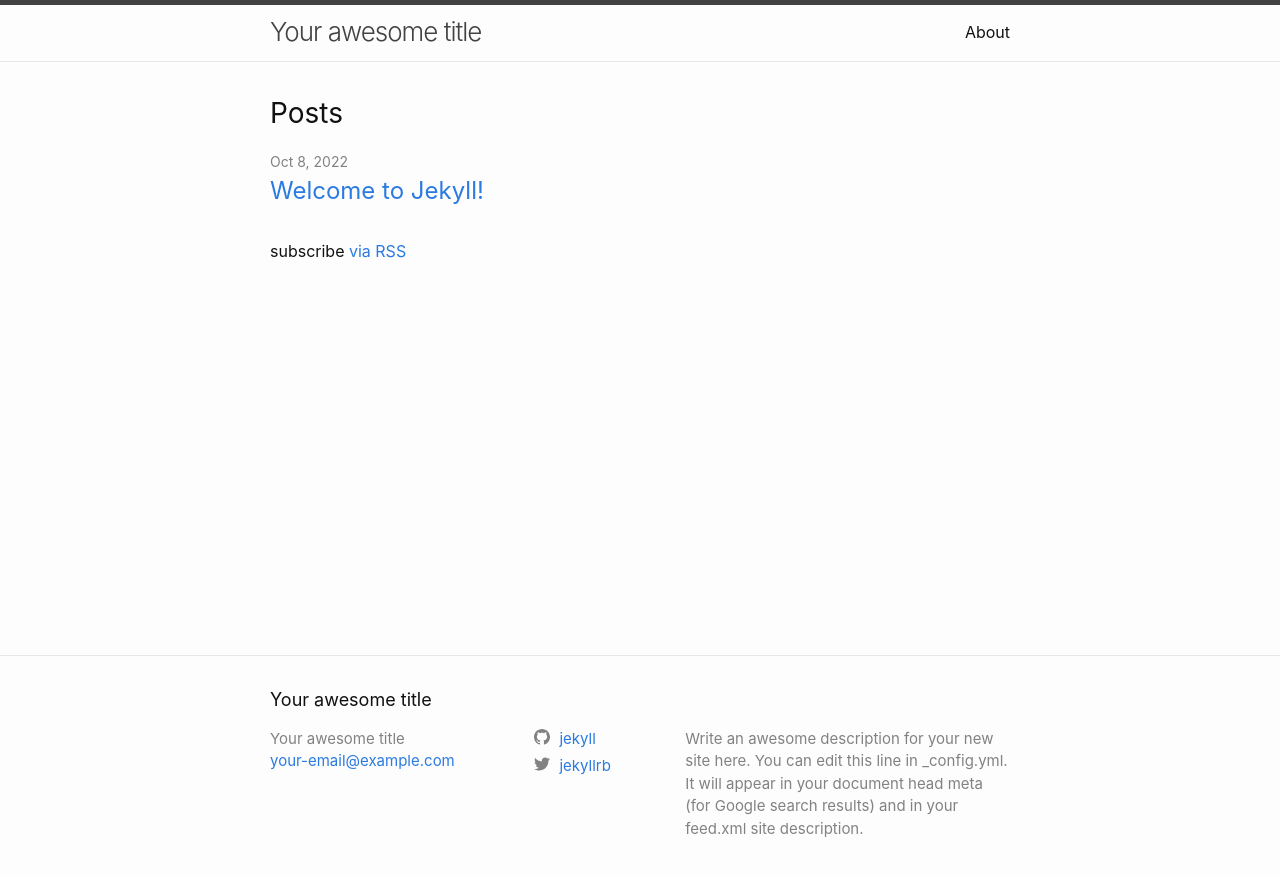
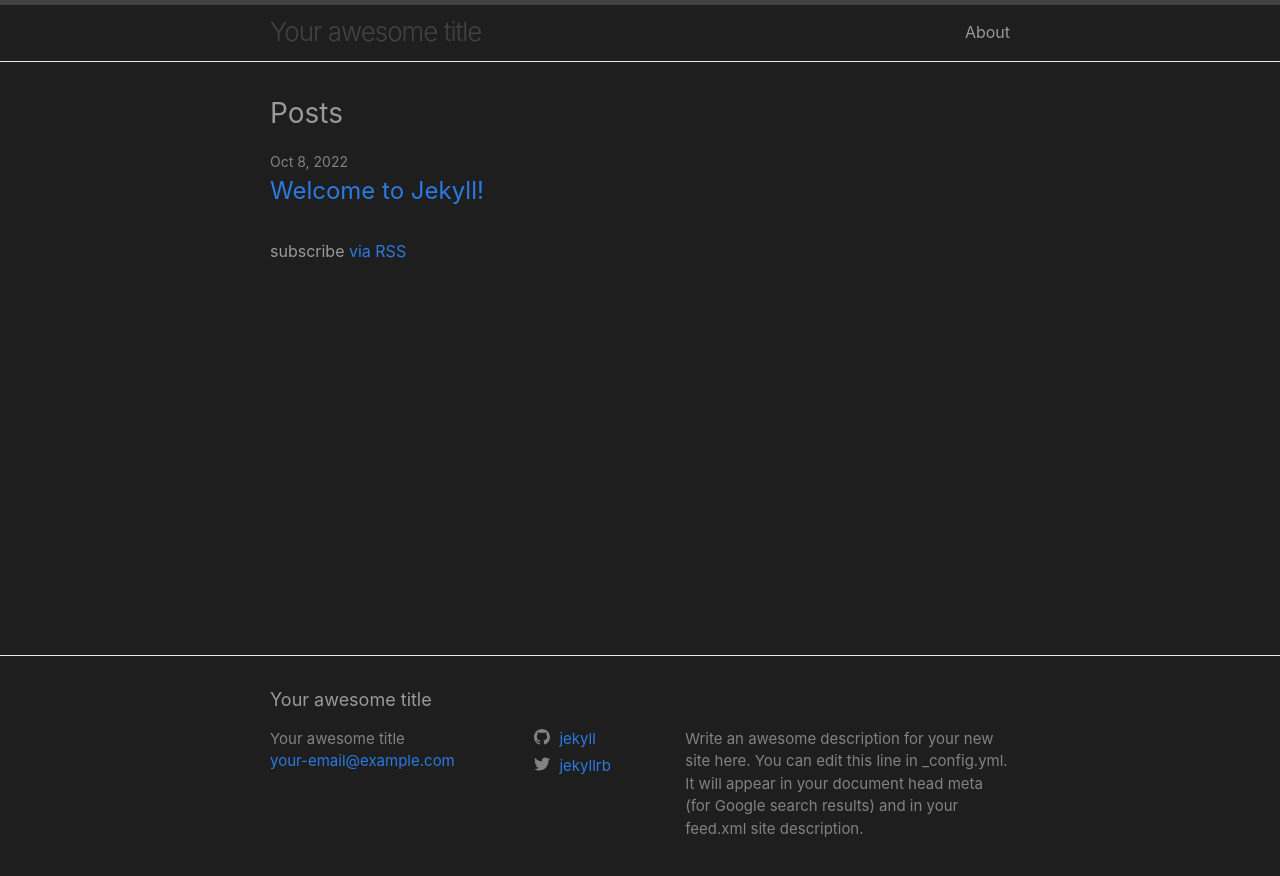
Before and after one commit to Andrewnetwork/iamnot, a Jekyll site: the page built from index.markdown, in a window 1280 px wide. Shown: the top 876 px of the page. Built offline with Jekyll 4.4.1, drawn with Linux system fonts in a browser that asks for light colours.

Commit message:
Update minima.scss

```diff
--- a/_sass/minima.scss
+++ b/_sass/minima.scss
@@ -10,8 +10,8 @@ $base-line-height: 1.5 !default;
 
 $spacing-unit:     30px !default;
 
-$text-color:       #111 !default;
-$background-color: #fdfdfd !default;
+$text-color:       rgba(255, 255, 255, 0.548) !default;
+$background-color: #1E1E1E !default;
 $brand-color:      #2a7ae2 !default;
 
 $grey-color:       #828282 !default;
```
